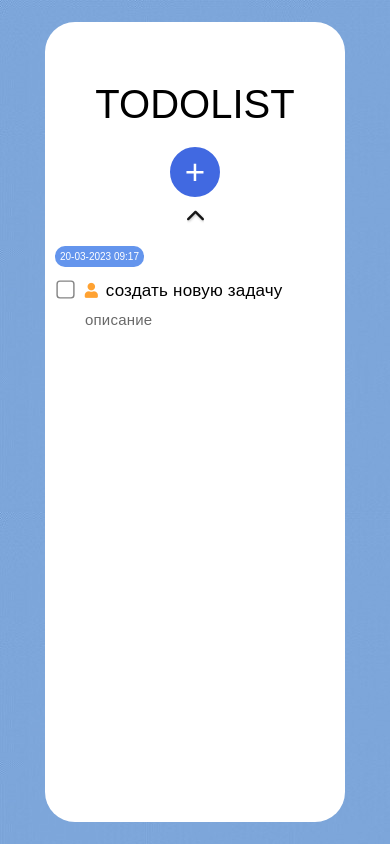
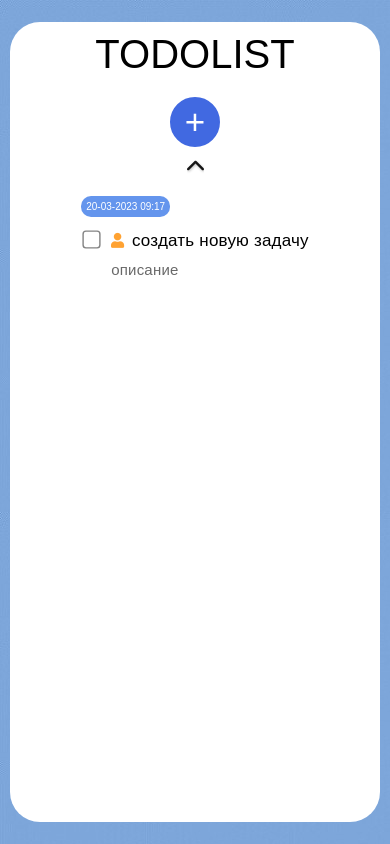
Before and after one commit to evikary/todolistNew, a plain HTML site: page index.html in a window 390 px wide. Drawn offline with Linux system fonts and the light colour scheme; a web font is replaced by a local one.

Commit message:
feat: add fix adaptive

```diff
--- a/style.css
+++ b/style.css
@@ -7,6 +7,7 @@ body {
   box-sizing: border-box;
 }
 .wrapper {
+  padding: 20px;
   margin: 0 auto;
   min-height: 100vh;
   background: url(img/bg.jpeg);
@@ -364,12 +365,18 @@ button {
 }
 
 @media (max-width: 720px) {
+  .wrapper {
+    padding: 10px;
+  }
+
   .card {
-    max-width: 300px;
+    max-width: 95vw;
+    padding: 10px 10px;
   }
 
   .card__title {
     font-size: 40px;
+    margin: unset;
   }
 
   #popup {
@@ -403,7 +410,7 @@ button {
   .task_card {
     align-items: baseline;
     flex-direction: column-reverse;
-    max-width: 280px;
+    width: 100%;
   }
 
   .checkbox {
```
